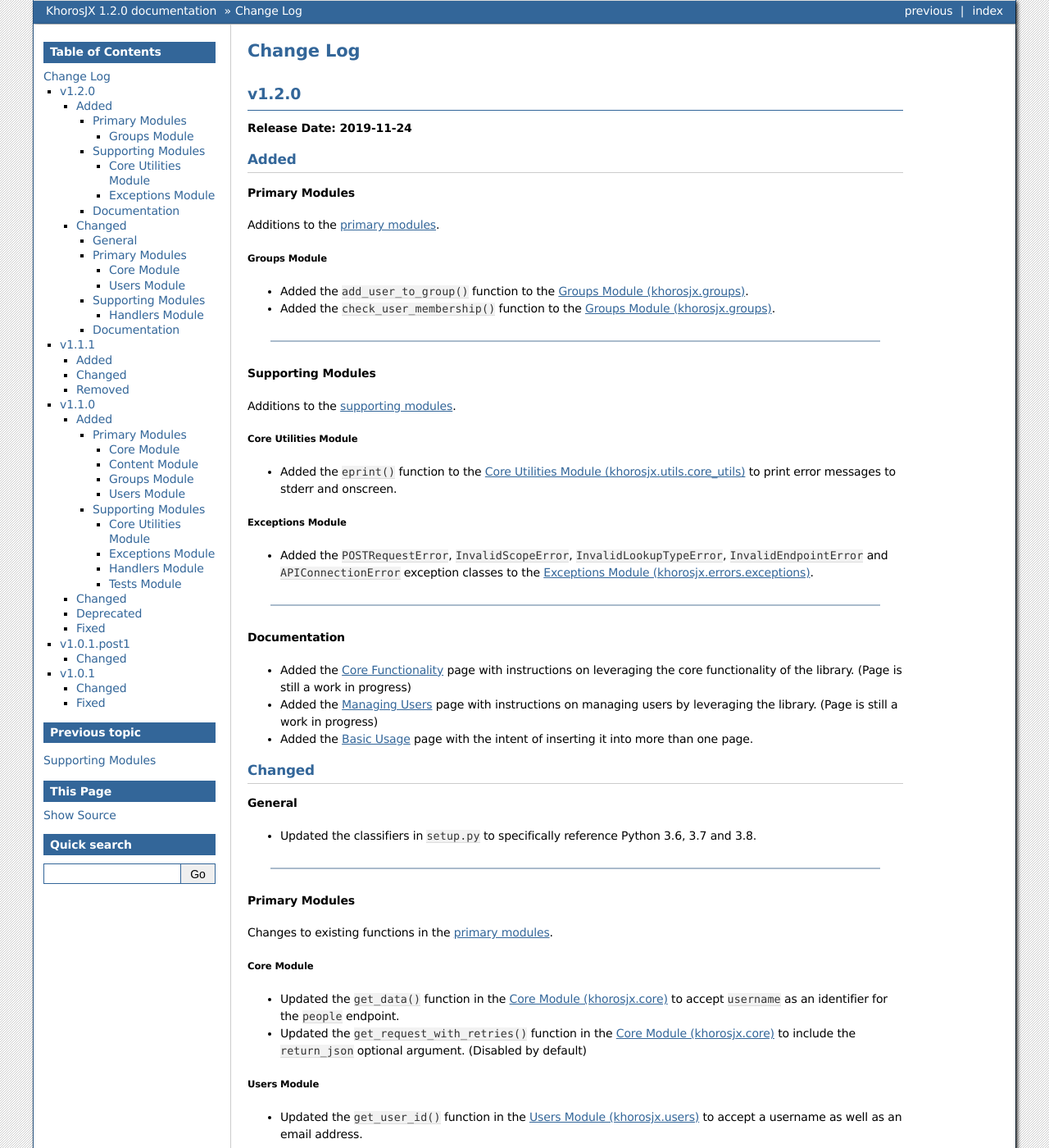
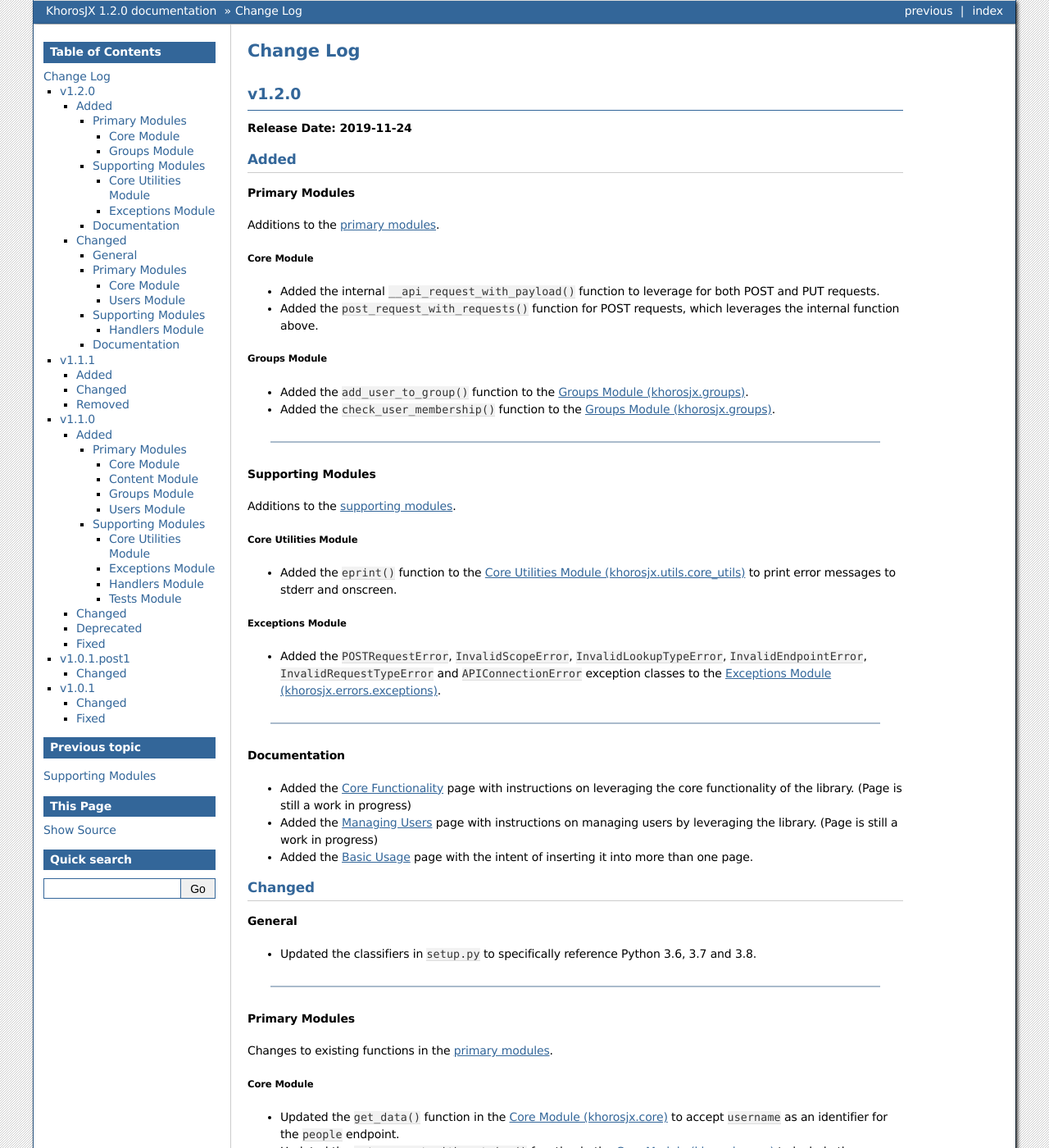
Before and after one commit to jeffshurtliff/khorosjx, a Sphinx documentation site: the page built from docs/changelog.rst, in a window 1280 px wide and 1400 px high. Shown: the whole window at 82% size. Built offline with Sphinx 7.4.7, drawn with Linux system fonts in a browser that asks for light colours; some of the changed text lies outside the part shown.

Commit message:
Updated change log to include additional v1.2.0 items

```diff
--- a/docs/changelog.rst
+++ b/docs/changelog.rst
@@ -13,6 +13,11 @@
 Primary Modules
 ---------------
 Additions to the `primary modules <primary-modules>`_.
+
+Core Module
+^^^^^^^^^^^
+* Added the internal ``__api_request_with_payload()`` function to leverage for both POST and PUT requests.
+* Added the ``post_request_with_requests()`` function for POST requests, which leverages the internal function above.
 
 Groups Module
 ^^^^^^^^^^^^^
@@ -32,8 +37,8 @@
 
 Exceptions Module
 ^^^^^^^^^^^^^^^^^
-* Added the ``POSTRequestError``, ``InvalidScopeError``, ``InvalidLookupTypeError``, ``InvalidEndpointError`` and
-  ``APIConnectionError`` exception classes to the
+* Added the ``POSTRequestError``, ``InvalidScopeError``, ``InvalidLookupTypeError``, ``InvalidEndpointError``,
+  ``InvalidRequestTypeError`` and ``APIConnectionError`` exception classes to the
   :ref:`supporting-modules:Exceptions Module (khorosjx.errors.exceptions)`.
 
 -----
@@ -65,6 +70,8 @@
   as an identifier for the ``people`` endpoint.
 * Updated the ``get_request_with_retries()`` function in the :ref:`primary-modules:Core Module (khorosjx.core)`
   to include the ``return_json`` optional argument. (Disabled by default)
+* Refactored the ``put_request_with_retries()`` function to leverage the internal ``__api_request_with_payload()``
+  function.
 
 Users Module
 ^^^^^^^^^^^^
```
